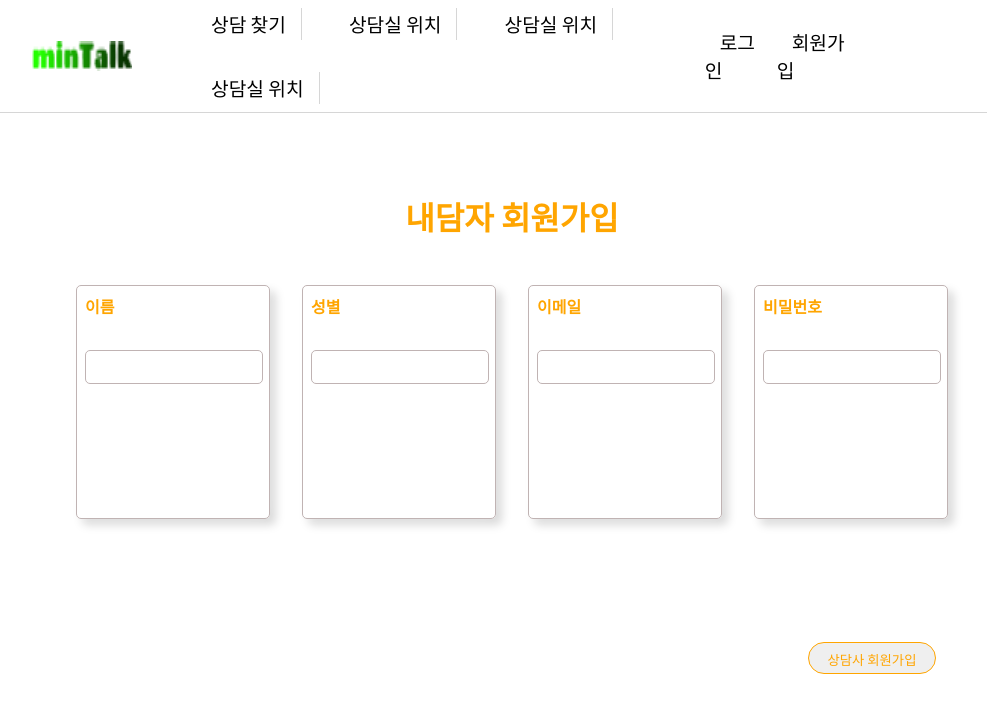
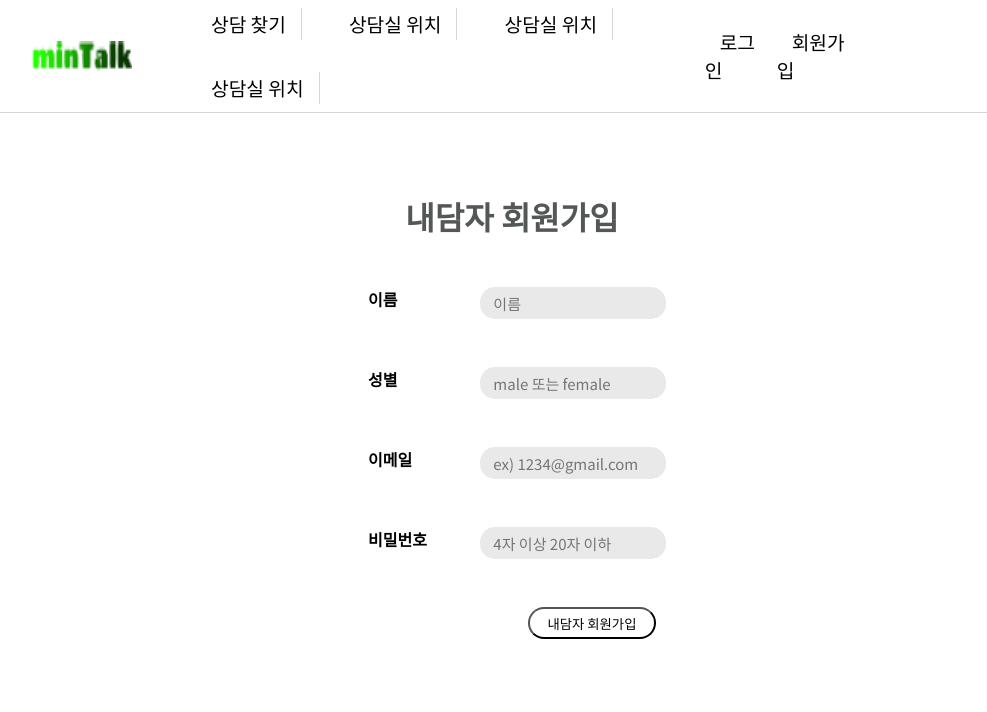
Before and after one commit to GDSC-SKHU/4Team-Solution-Fe, a Next.js app in the folder solution4/: page /singupM in a window 1280 px wide. Shown: the top 712 px of the page, without its empty margins (128-1115 px from the left). Built offline with nearby package versions, Linux system fonts and the light colour scheme.

Commit message:
style: 내담자, 상담사 회원가입 페이지 css 수정

```diff
--- a/solution4/src/pages/singupM.tsx
+++ b/solution4/src/pages/singupM.tsx
@@ -49,40 +49,47 @@ export default function SignupC() {
     <Container>
       <Title>내담자 회원가입</Title>
       <Information onSubmit={onSubmit}>
-        <InformationDetailBox>
-          <StyledP>이름</StyledP>
+        <StyledP>이름</StyledP>
+        <div>
           <StyledInput
             type="text"
             value={name}
             onChange={onChangeName}
+            placeholder={" 이름"}
           ></StyledInput>
-        </InformationDetailBox>
-        <InformationDetailBox>
-          <StyledP>성별</StyledP>
+        </div>
+
+        <StyledP>성별</StyledP>
+        <div>
           <StyledInput
             type="text"
             value={gender}
             onChange={onChangeGender}
+            placeholder={" male 또는 female"}
           ></StyledInput>
-        </InformationDetailBox>
-        <InformationDetailBox>
-          <StyledP>이메일</StyledP>
+        </div>
+
+        <StyledP>이메일</StyledP>
+        <div>
           <StyledInput
             type="text"
             value={email}
             onChange={onChangeEmail}
+            placeholder={" ex) 1234@gmail.com"}
           ></StyledInput>
-        </InformationDetailBox>
-        <InformationDetailBox>
-          <StyledP>비밀번호</StyledP>
+        </div>
+
+        <StyledP>비밀번호</StyledP>
+        <div>
           <StyledInput
             type="password"
             value={password}
             onChange={onChangePassword}
+            placeholder={" 4자 이상 20자 이하"}
           ></StyledInput>
-        </InformationDetailBox>
+        </div>
 
-        <Summit type="submit">상담사 회원가입</Summit>
+        <Summit type="submit">내담자 회원가입</Summit>
       </Information>
     </Container>
   );
@@ -100,59 +107,72 @@ const Container = styled.div`
 const Title = styled.p`
   font-size: 2em;
   font-weight: 900;
-  color: orange;
+  color: #535756;
 `;
 const Information = styled.form`
-  display: flex;
-  flex-wrap: wrap;
-  justify-content: center;
-  align-items: center;
+  margin-top: 3rem;
 
-  gap: 2rem;
-
-  width: 55rem;
-  height: 30rem;
+  display: grid;
+  grid-template-columns: 7rem 11rem;
+  grid-template-rows: 5rem 5rem 5rem 5rem;
 
   border: 15%;
 `;
 
-const InformationDetailBox = styled.div`
-  padding-top: 0.5rem;
-  width: 12rem;
-  height: 14rem;
-
-  border: solid 1px #c0b3b3;
-  border-radius: 5px;
-  box-shadow: -6px -6px 14px rgba(255, 255, 255, 0.7),
-    6px 6px 10px rgba(0, 0, 0, 0.15);
-  color: orange;
-`;
-
 const StyledInput = styled.input`
-  margin-left: 0.5rem;
-  margin-top: 2rem;
-
   width: 11rem;
   height: 2rem;
 
-  border: solid 1px #c0b3b3;
-  border-radius: 5px;
+  font-size: 15px;
+  border: 0;
+  border-radius: 15px;
+  outline: none;
+  padding-left: 10px;
+  background-color: rgb(233, 233, 233);
 `;
 
-const StyledP = styled.p`
-  padding-left: 0.5rem;
+const StyledP = styled.div`
   font-weight: 800;
 `;
 
 const Summit = styled.button`
-  padding-top: 0.3rem;
-  margin-left: 45rem;
+  margin-left: 10rem;
+
   width: 8rem;
   height: 2rem;
 
   text-align: center;
 
-  color: orange;
-  border: solid 1px orange;
   border-radius: 5rem;
+
+  background: white;
+  cursor: pointer;
+  transition: all 0.3s ease;
+  position: relative;
+  display: inline-block;
+  outline: none;
+
+  z-index: 1;
+
+  &:after {
+    position: absolute;
+    content: "";
+    width: 0;
+    height: 100%;
+    top: 0;
+    right: 0;
+    z-index: -1;
+    background-color: #48c400;
+    border-radius: 5rem;
+    transition: all 0.3s ease;
+  }
+
+  &:hover:after {
+    left: 0;
+    width: 100%;
+  }
+
+  active {
+    top: 2px;
+  }
 `;
```
Also changed, not shown: solution4/src/pages/signupC.tsx (+64 -45 lines).
